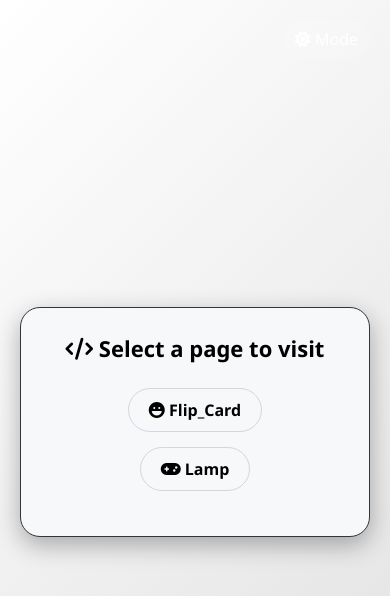
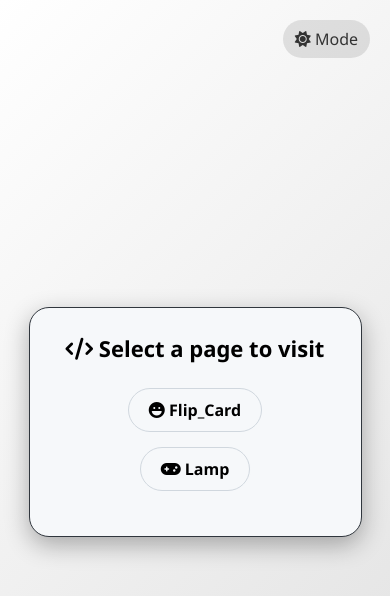
Before and after one commit to GaziMahmudur/Others_Website, a plain HTML site: page index.html in a window 390 px wide. Both pictures are taken after a click on the button "Mode". Drawn offline with Linux system fonts and the light colour scheme.

Commit message:
fix: improve viewport settings and adjust card width for better responsiveness

```diff
--- a/index.html
+++ b/index.html
@@ -3,6 +3,7 @@
 
 <head>
     <meta charset="UTF-8">
+    <meta name="viewport" content="width=device-width, initial-scale=1.0">
     <title>Funny Code Pages</title>
     <link rel="stylesheet" href="https://cdnjs.cloudflare.com/ajax/libs/font-awesome/6.5.0/css/all.min.css"
         integrity="sha512-..." crossorigin="anonymous" referrerpolicy="no-referrer" />
@@ -49,8 +50,9 @@
             border-radius: 20px;
             box-shadow: 0 8px 25px rgba(0, 0, 0, 0.3);
             text-align: center;
+            width: 90%;
             max-width: 450px;
-            width: 100%;
+            margin: 0 auto;
         }
 
         h1 {
@@ -134,7 +136,20 @@
             background: rgba(0, 0, 0, 0.15);
         }
 
-        @media (max-width: 480px) {
+        body.light .toggle-btn {
+            color: #333;
+            background: rgba(0, 0, 0, 0.1);
+        }
+
+        body.light .toggle-btn:hover {
+            background: rgba(0, 0, 0, 0.2);
+        }
+
+        @media (max-width: 600px) {
+            body {
+                padding: 10px;
+            }
+
             .card {
                 padding: 25px 20px;
             }
```
